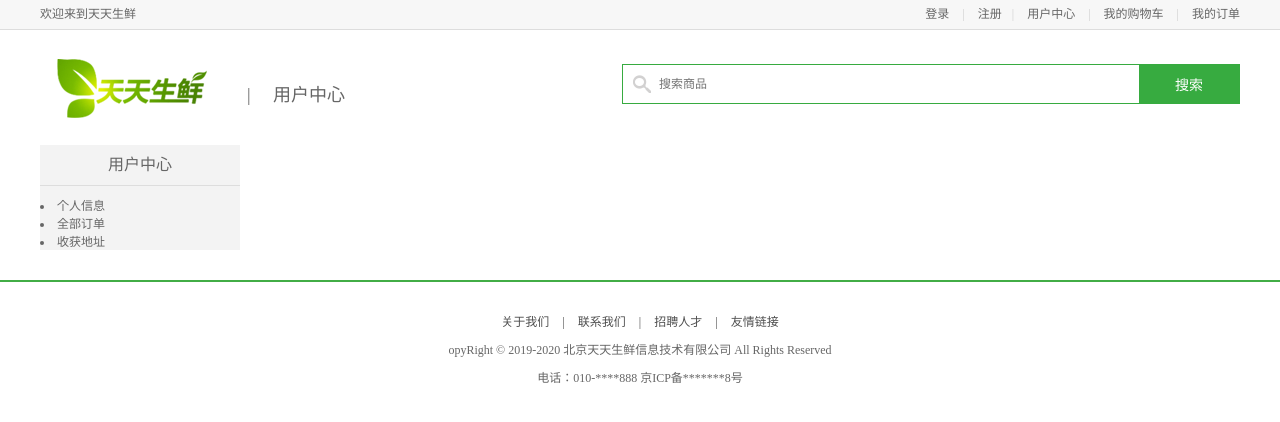
After one commit to daiyuzz/dailyfresh_django, a Django app: template templates/base_user_center.html in a window 1280 px wide. The commit adds this page. Shown: the top 422 px of the page. Run offline with Django 3.2, Linux system fonts and the light colour scheme; the template is opened without the code that fills it, so the values that code supplies are empty; parts of the project's set-up code (start-up, migrations or seed data) failed here and were passed over.

Commit message:
父模板抽像

```diff
--- a/templates/base.html
+++ b/templates/base.html
@@ -19,6 +19,7 @@
     {% block topfiles %}{% endblock %}
 </head>
 <body>
+
 {# 网页顶部欢迎信息 #}
 {% block header_con %}
 <div class="header_con">
@@ -52,6 +53,7 @@
 </div>
 {% endblock %}
 
+
 {# 网页搜索框块 #}
 {% block search_bar %}
 <div class="search_bar clearfix">
@@ -76,8 +78,12 @@
 
 </div>
 {% endblock search_bar %}
+
+
 {# 网页主体内容块 #}
 {% block body %}{% endblock %}
+
+
 <div class="footer">
     <div class="foot_link">
         <a href="#">关于我们</a>
--- /dev/null
+++ b/templates/base_no_cart.html
@@ -0,0 +1,18 @@
+{# 购物车、提交订单 #}
+
+{% extends 'base.html' %}
+{% load staticfiles %}
+{# 网页顶部搜索框块 #}
+{% block search_bar %}
+    <div class="search_bar clearfix">
+        <a href="#" class="logo fl"><img src="{% static 'images/logo.png' %}"></a>
+        <div class="sub_page_name fl"></div>
+        <div class="sub_page_name fl">|&nbsp;&nbsp;&nbsp;&nbsp;{% block page_title %}{% endblock page_title %}</div>
+        <div class="search_con fr">
+            <form action="/search" method="get">
+                <input type="text" class="input_text fl" name="q" placeholder="搜索商品">
+                <input type="submit" class="input_btn fr" name="" value="搜索">
+            </form>
+        </div>
+    </div>
+{% endblock %}
--- /dev/null
+++ b/templates/base_user_center.html
@@ -0,0 +1,28 @@
+{# 用户中心3页面 #}
+
+{% extends 'base_no_cart.html' %}
+{% block title %}
+天天生鲜-用户中心
+{% endblock %}
+
+{% block page_title %}
+用户中心
+{% endblock %}
+
+{% block body %}
+<div class="main_con clearfix">
+    <div class="left_menu_con clearfix">
+        <h3>用户中心</h3>
+        <url>
+            <li>个人信息</li>
+            <li>全部订单</li>
+            <li>收获地址</li>
+        </url>
+    </div>
+    {# 用户中心右侧内容 #}
+    {% block right_content %}
+
+    {% endblock %}
+</div>
+
+{% endblock body %}
--- a/templates/user/login.html
+++ b/templates/user/login.html
@@ -1,8 +1,13 @@
 {% extends 'base.html' %}
 {% load staticfiles %}
+
 {% block title %}天天生鲜-登录{% endblock %}
+
 {% block header_con %}{% endblock %}
+
 {% block search_bar %}{% endblock %}
+
+
 {% block body %}
     <div class="login_top clearfix">
         <a href="#" class="login_logo"><img src="{% static 'images/logo02.png' %}"></a>
--- a/templates/user/register.html
+++ b/templates/user/register.html
@@ -3,10 +3,12 @@
 {% block title %}
 天天生鲜-注册
 {% endblock %}
+
 {% block topfiles %}
     <script type="text/javascript" src="{% static 'js/jquery-1.12.4.min.js' %}"></script>
     <script type="text/javascript" src="{% static 'js/register.js' %}"></script>
 {% endblock %}
+
 {% block header_con %}{% endblock %}
 {% block search_bar %}{% endblock %}
 {% block body %}
```
Also changed, not shown: templates/base_detail_list.html (added, +31 -0 lines). Lines whose indentation alone changed are shown as unchanged.
